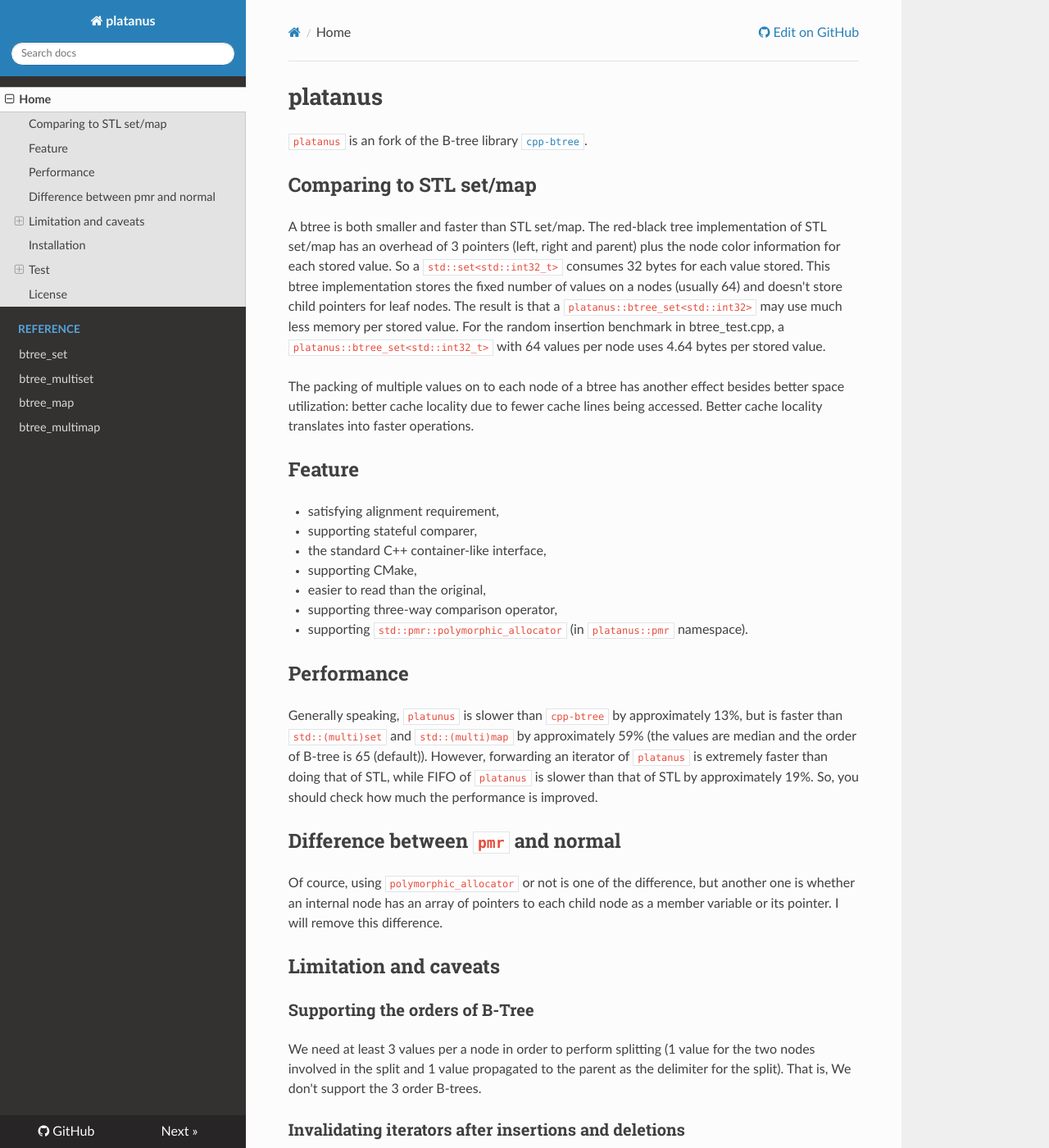
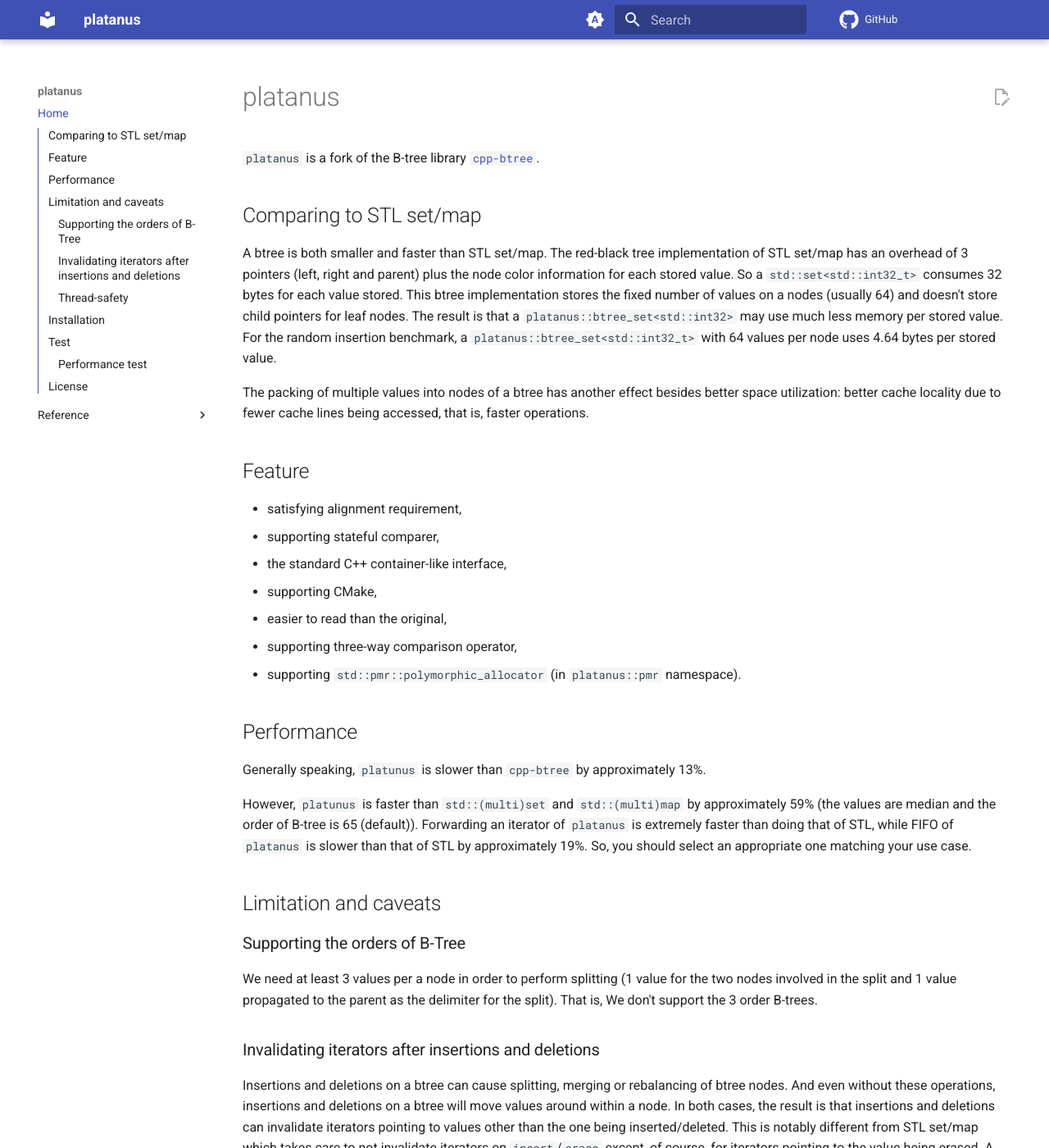
Before and after one commit to sukeya/platanus, an MkDocs documentation site: the page built from docs/index.md, in a window 1280 px wide and 1400 px high. Shown: the whole window at 82% size. Built offline with MkDocs 1.6.1 and Material for MkDocs 9.7.7, drawn with Linux system fonts in a browser that asks for light colours; nearby versions of some CDN libraries; comment, search, counter and statistics services are not loaded; some of the changed text lies outside the part shown.

````diff
--- a/.pre-commit-config.yaml
+++ b/.pre-commit-config.yaml
@@ -4,6 +4,7 @@ repos:
     rev: v3.2.0
     hooks:
     -   id: check-yaml
+        args: [--unsafe]
     -   id: end-of-file-fixer
     -   id: trailing-whitespace
     -   id: check-added-large-files
--- a/docs/index.md
+++ b/docs/index.md
@@ -1,5 +1,5 @@
 # platanus
-`platanus` is an fork of the B-tree library [`cpp-btree`](https://code.google.com/archive/p/cpp-btree/).
+`platanus` is a fork of the B-tree library [`cpp-btree`](https://code.google.com/archive/p/cpp-btree/).
 
 
 ## Comparing to STL set/map
@@ -9,10 +9,9 @@ So a `std::set<std::int32_t>` consumes 32 bytes for each value stored.
 This btree implementation stores the fixed number of values on a nodes (usually 64) and doesn't store child
 pointers for leaf nodes.
 The result is that a `platanus::btree_set<std::int32>` may use much less memory per stored value.
-For the random insertion benchmark in btree_test.cpp, a `platanus::btree_set<std::int32_t>` with 64 values per node uses 4.64 bytes per stored value.
+For the random insertion benchmark, a `platanus::btree_set<std::int32_t>` with 64 values per node uses 4.64 bytes per stored value.
 
-The packing of multiple values on to each node of a btree has another effect besides better space utilization: better cache locality due to fewer cache lines being accessed.
-Better cache locality translates into faster operations.
+The packing of multiple values into nodes of a btree has another effect besides better space utilization: better cache locality due to fewer cache lines being accessed, that is, faster operations.
 
 
 ## Feature
@@ -26,14 +25,11 @@ Better cache locality translates into faster operations.
 
 
 ## Performance
-Generally speaking, `platunus` is slower than `cpp-btree` by approximately 13%, but is faster than `std::(multi)set` and `std::(multi)map` by approximately 59% (the values are median and the order of B-tree is 65 (default)).
-However, forwarding an iterator of `platanus` is extremely faster than doing that of STL, while FIFO of `platanus` is slower than that of STL by approximately 19%.
-So, you should check how much the performance is improved.
+Generally speaking, `platunus` is slower than `cpp-btree` by approximately 13%.
 
-
-## Difference between `pmr` and normal
-Of cource, using `polymorphic_allocator` or not is one of the difference, but another one is whether an internal node has an array of pointers to each child node as a member variable or its pointer.
-I will remove this difference.
+However, `platunus` is faster than `std::(multi)set` and `std::(multi)map` by approximately 59% (the values are median and the order of B-tree is 65 (default)).
+Forwarding an iterator of `platanus` is extremely faster than doing that of STL, while FIFO of `platanus` is slower than that of STL by approximately 19%.
+So, you should select an appropriate one matching your use case.
 
 
 ## Limitation and caveats
@@ -47,24 +43,20 @@ In both cases, the result is that insertions and deletions can invalidate iterat
 This is notably different from STL set/map which takes care to not invalidate iterators on `insert`/`erase` except, of course, for iterators pointing to the value being erased.
 A partial workaround when erasing is available: `erase()` returns an iterator pointing to the item just after the one that was erased (or `end()` if none exists).
 
-Also, all functions and classes in this library are not thread-safe.
+### Thread-safety
+All functions and classes in this library are not thread-safe.
 
 
 ## Installation
 `platanus` is an header only library, so you don't have to install it.
-When using CMake, you only have to link your program to `platanus`.
-For example, `target_link_libraries(your_program PUBLIC platanus)`.
+When using CMake, you only have to link your program to `platanus::platanus`.
+For example, `target_link_libraries(your_program PUBLIC platanus::platanus)`.
 
 
 ## Test
-If you want to test, download and install the following libraries.
-
-- [googletest](https://github.com/google/googletest)
-- [benchmark](https://github.com/google/benchmark)
-
-Then, run the following commands in the top directory of `platanus`.
+If you want to test, for example, run the following commands in the top directory of `platanus`.
 ```
-cmake -S . -B build/debug -DPLATANUS_BUILD_TESTS=ON -DCMAKE_BUILD_TYPE=Debug
+cmake -S . -B build/debug --preset test
 cd build/debug/test
 ./btree_test
 ```
--- /dev/null
+++ b/docs/javascripts/mathjax.js
@@ -0,0 +1,19 @@
+window.MathJax = {
+  tex: {
+    inlineMath: [["\\(", "\\)"]],
+    displayMath: [["\\[", "\\]"]],
+    processEscapes: true,
+    processEnvironments: true
+  },
+  options: {
+    ignoreHtmlClass: ".*|",
+    processHtmlClass: "arithmatex"
+  }
+};
+
+document$.subscribe(() => {
+  MathJax.startup.output.clearCache()
+  MathJax.typesetClear()
+  MathJax.texReset()
+  MathJax.typesetPromise()
+})
--- a/mkdocs.yml
+++ b/mkdocs.yml
@@ -9,4 +9,66 @@ nav:
     - btree_multiset: reference/btree_multiset.md
     - btree_map: reference/btree_map.md
     - btree_multimap: reference/btree_multimap.md
-theme: readthedocs
+theme:
+  name: material
+  favicon: img/blog_logo.png
+  icon:
+    repo: fontawesome/brands/github
+  features:
+    - content.code.copy
+    - content.action.edit
+    - toc.integrate
+    - navigation.top
+    - navigation.indexes
+  palette:
+  # Palette toggle for automatic mode
+  - media: "(prefers-color-scheme)"
+    toggle:
+      icon: material/brightness-auto
+      name: Switch to light mode
+  # Palette toggle for light mode
+  - media: "(prefers-color-scheme: light)"
+    scheme: default
+    toggle:
+      icon: material/brightness-7
+      name: Switch to dark mode
+  # Palette toggle for dark mode
+  - media: "(prefers-color-scheme: dark)"
+    scheme: slate
+    toggle:
+      icon: material/brightness-4
+      name: Switch to system preference
+markdown_extensions:
+  - admonition
+  - attr_list
+  - footnotes
+  - md_in_html
+  - pymdownx.blocks.caption
+  - pymdownx.highlight:
+      anchor_linenums: true
+      line_spans: __span
+      pygments_lang_class: true
+  - pymdownx.details
+  - pymdownx.inlinehilite
+  - pymdownx.snippets
+  - pymdownx.superfences
+  - toc:
+      permalink: true
+      slugify: !!python/object/apply:pymdownx.slugs.slugify
+        kwds:
+          case: lower
+  - pymdownx.arithmatex:
+      generic: true
+plugins:
+  - git-revision-date-localized:
+      enable_creation_date: true
+      type: iso_date
+  - git-committers:
+      repository: sukeya/sukeya.github.io
+      branch: main
+      token: !!python/object/apply:os.getenv ["MKDOCS_GIT_COMMITTERS_APIKEY"]
+  - glightbox
+  - search
+extra_javascript:
+  - javascripts/mathjax.js
+  - https://unpkg.com/mathjax@3/es5/tex-mml-chtml.js
````
Also changed, not shown: 2 other files.
